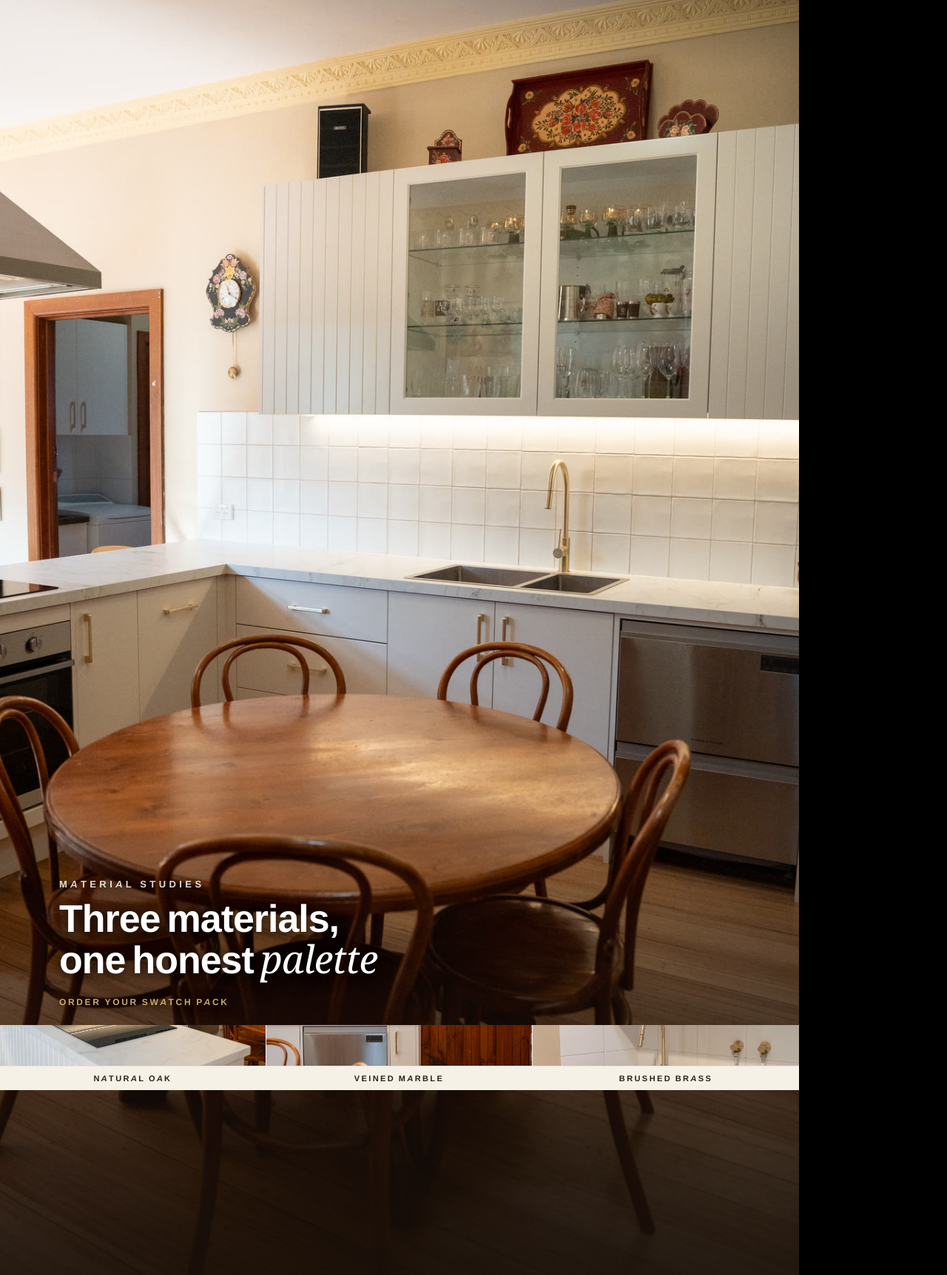
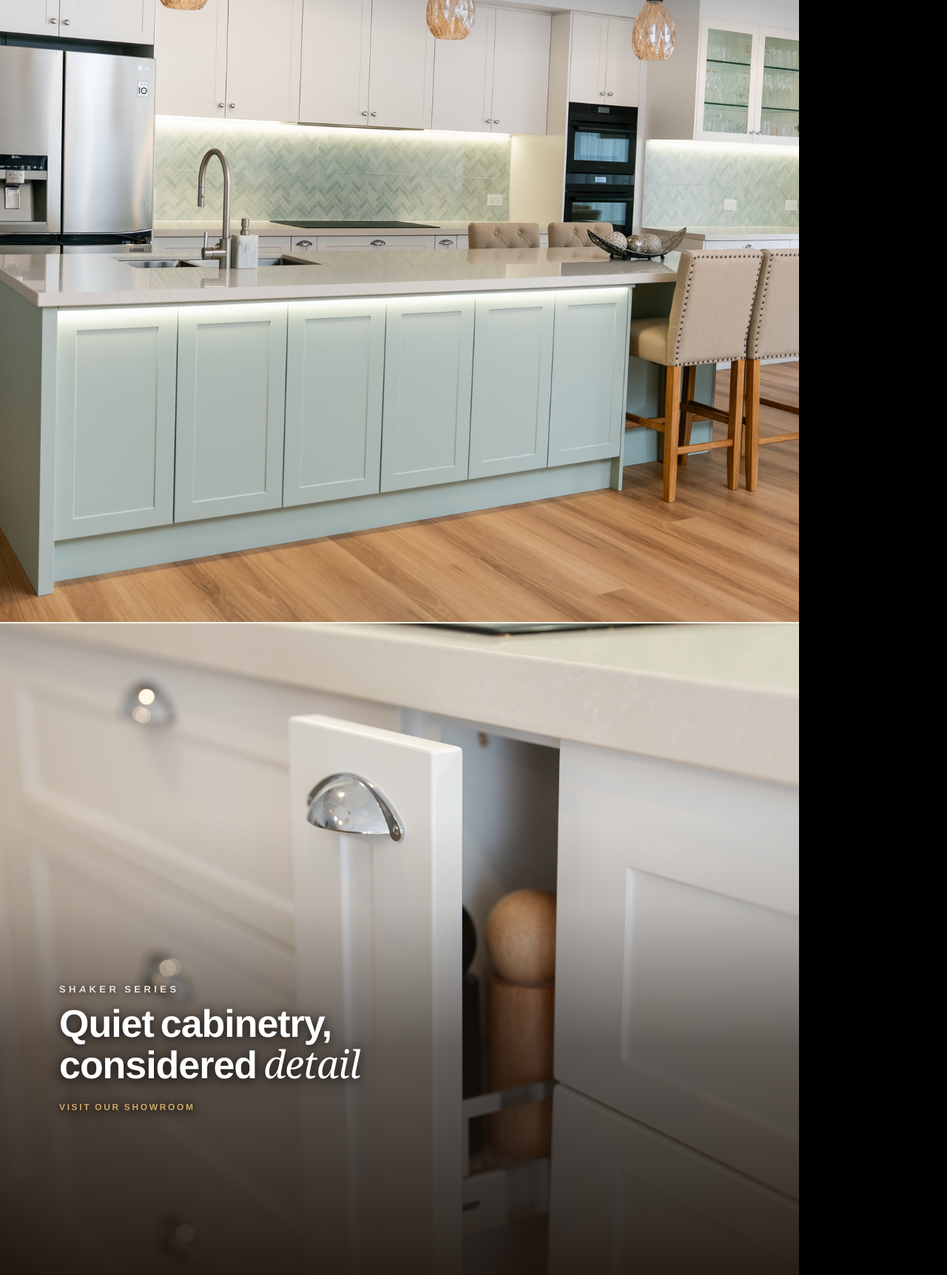
Before and after one commit to janithush/dk-pipeline, a website: page compositions/2026-10-24/batch-01/story-02.html in a window 1280 px wide. Shown: the part 196-1920 px from the top of the page at 74% size. Drawn offline with Linux system fonts and the light colour scheme.

Commit message:
feat(layout): implement stacked architectural duo 54/46 and author pilot story-02 (P2.2)

```diff
--- a/compositions/2026-10-24/batch-01/story-02.html
+++ b/compositions/2026-10-24/batch-01/story-02.html
@@ -9,45 +9,37 @@
 <body>
   <main id="root" data-composition-id="dk-story-02" data-duration="0.033" data-no-timeline
         data-width="1080" data-height="1920">
-    <!-- P2.1 PILOT — PALETTE SWATCH STRIP family (closed-set declared village).
-         Full-bleed mono hero (geometry untouched) + edge-to-edge 88px material
-         rail at --swatch-bottom 250px (belt-top touch); copy platform uplifted
-         to --copy-bottom-variant 362px. The rail is a LAYOUT SURFACE — no
-         plates, no shields, no floating chips (§F.2/§H.9). -->
-    <article class="frame layout--swatch-strip" data-layout-family="swatch-strip"
-             aria-label="Bright timber and marble kitchen in soft daylight with an edge-to-edge material palette rail of natural oak, veined marble and brushed brass chips">
-      <figure class="photo photo--full scrim--warm">
-        <img src="../../../assets/raw/optimized/DSC09644_RZ-Studios.jpg" alt="Bright kitchen interior with warm timber cabinetry, marble benchtop detail and brass fittings in soft daylight">
-        <span class="scrim scrim--top scrim--top--deep" aria-hidden="true"></span>
-        <span class="scrim scrim--bottom" aria-hidden="true"></span>
+    <!-- P2.2 PILOT — STACKED ARCHITECTURAL DUO 54/46 (replaces the rejected
+         swatch-strip pilot; blueprint §G.8.1). TOP pane 54% = WIDE_HERO (full
+         sage-shaker room context); BOTTOM pane 46% = DETAIL_MACRO over the
+         native bottom scrim. 2px bone hairline gutter between panes; copy at
+         the UNCHANGED --copy-bottom 220px pin. No plates, no shields, no
+         floating boxes (§F.2/§H.9). -->
+    <article class="frame layout--duo-stacked" data-layout-family="duo-54-46"
+             aria-label="Stacked architectural duo: a wide view of a sage-green shaker kitchen above a close-up of its chrome cup handles and spice pull-out">
+      <!-- Top pane (54%): WIDE_HERO — hosts the brand knockout (top-right). -->
+      <figure class="photo photo--pane photo--pane--top scrim--warm">
+        <img src="../../../assets/raw/optimized/DSC00689-RZ-Studios.jpg" alt="Wide view of a sage-green shaker kitchen with white wall cabinetry, a green herringbone glass splashback, pendant lights and a timber floor">
+        <span class="scrim scrim--top" aria-hidden="true"></span>
       </figure>
 
-      <header class="bar-top bar-top--white">
+      <!-- Bottom pane (46%): DETAIL_MACRO — hosts the copy platform. -->
+      <figure class="photo photo--pane photo--pane--bottom scrim--warm">
+        <img src="../../../assets/raw/optimized/DSC00803-RZ-Studios.jpg" alt="Close-up of chrome cup handles on sage shaker drawers with an open spice pull-out and a timber pepper mill">
+        <!-- Declared copy-platform polarity partner (P2.2): deepened ramp for
+             the WHITE copy stack on this bright macro pane (pane-scoped). -->
+        <span class="scrim scrim--bottom scrim--bottom--deep" aria-hidden="true"></span>
+      </figure>
+
+      <header class="bar-top bar-top--ink">
         <img src="../../../assets/logos/logo.svg" alt="Direct Kitchens" class="dk-brand-logo">
         <p class="brand">Direct Kitchens</p>
       </header>
 
-      <!-- Material palette rail: 3 equal cells; texture tile + flush integral
-           bone label segment (solid-tile band role — ink-on-bone ≈13:1). -->
-      <aside class="swatch-strip" aria-label="Material palette">
-        <figure class="swatch-cell">
-          <img class="swatch-tile swatch-tile--floor" src="../../../assets/raw/optimized/DSC09622_RZ-Studios.jpg" alt="">
-          <figcaption class="swatch-label">Natural Oak</figcaption>
-        </figure>
-        <figure class="swatch-cell">
-          <img class="swatch-tile swatch-tile--stone" src="../../../assets/raw/optimized/DSC09594_RZ-Studios.jpg" alt="">
-          <figcaption class="swatch-label">Veined Marble</figcaption>
-        </figure>
-        <figure class="swatch-cell">
-          <img class="swatch-tile swatch-tile--fixture" src="../../../assets/raw/optimized/DSC09961_RZ-Studios.jpg" alt="">
-          <figcaption class="swatch-label">Brushed Brass</figcaption>
-        </figure>
-      </aside>
-
       <section class="copy copy--bottom-left">
-        <p class="t-eyebrow">Material Studies</p>
-        <h1 class="t-display">Three materials,<br>one honest <span class="serif-accent">palette</span></h1>
-        <p class="cta">Order your swatch pack</p>
+        <p class="t-eyebrow">Shaker Series</p>
+        <h1 class="t-display">Quiet cabinetry,<br>considered <span class="serif-accent">detail</span></h1>
+        <p class="cta">Visit our showroom</p>
       </section>
     </article>
   </main>
--- a/shared/story-system.css
+++ b/shared/story-system.css
@@ -33,20 +33,16 @@
      its --shield-pad-* geometry properties were removed. Legibility is
      governed exclusively by the full-bleed edge-to-edge scrim gradients. */
 
-  /* ── layout-family tokens (Phase 2 — P2.0 declared defaults) ───────
-     Family-scoped geometry scraped by scripts/photo-fit.js (GEO). DORMANT
-     defaults: no rule references these yet — they are declared here ONLY
-     to feed the anti-drift scraper. Changing one still requires a full
-     preflight re-run (header contract above). Values are the feasibility
-     audit's safe-zone derivation (blueprint §F.2 family notes):
-       swatch strip: bottom edge touches the 250px platform belt top
-                     (1920 − 250 = 1670); strip top y = 1582; copy clears
-                     the strip top by the engine 24px gap → 250+88+24.   */
-  --swatch-bottom: 250px;        /* chip strip bottom inset (belt-top touch) */
-  --swatch-strip-h: 88px;        /* chip strip height                        */
-  --swatch-label-h: 33px;        /* flush integral label segment of a cell   */
-  --copy-bottom-variant: 362px;  /* copy pin for strip families (250+88+24)  */
-  --duo-split: 54%;              /* Architectural Duo top-pane share         */
+  /* ── layout-family tokens (Phase 2 — P2.2 stacked duo) ──────────────
+     Family-scoped geometry scraped by scripts/photo-fit.js (GEO). Values are
+     the engine declaration of the stacked 54/46 duo (blueprint §G.8.1):
+     1037 + 2 + 881 = 1920. The P2.1 swatch-strip tokens were RETIRED with
+     the family (decommissioned 2026-10-26 — thin-slit geometry + macro
+     fidelity rejected); --copy-bottom stays the mono/copy pin for BOTH
+     families (duo copy obeys the same 220px pin).                         */
+  --duo-top-h: 1037px;           /* top hero pane height (54% of 1920)       */
+  --duo-bottom-h: 881px;         /* bottom detail pane height (46%)          */
+  --duo-gutter: 2px;             /* hairline bone separator between panes    */
 }
 
 /* RESET & ROOT CANVAS */
@@ -202,6 +198,15 @@ body {
 .scrim--charcoal .scrim--bottom {
   background: linear-gradient(0deg, rgba(12, 12, 14, 0.85) 0%, rgba(12, 12, 14, 0.48) 50%, rgba(12, 12, 14, 0) 100%) !important;
 }
+/* Declared copy-platform polarity partner (P2.2, mirrors the 2026-10-25
+   top-pool partner): `--bottom--deep` deepens the bottom ramp for WHITE
+   copy stacks on BRIGHT detail panes (the duo's macro corner) — the same
+   opt-in rung doctrine, pane-scoped, zero effect on mono posts. Dominates
+   the bare ramp at every stop (never dimmer), so a healed post never
+   loses contrast it had. Values stay LITERAL rgba (photo-fit scrapes). */
+.scrim--charcoal .scrim--bottom--deep {
+  background: linear-gradient(0deg, rgba(12, 12, 14, 0.92) 0%, rgba(12, 12, 14, 0.62) 50%, rgba(12, 12, 14, 0.15) 80%, rgba(12, 12, 14, 0) 100%) !important;
+}
 
 /* Scrim Theme: Warm Amber — deepened warm bottom ramp; the top band pair
    (bare = airy pool / --deep = deep pool) mirrors the charcoal theme above. */
@@ -213,6 +218,9 @@ body {
 }
 .scrim--warm .scrim--bottom {
   background: linear-gradient(0deg, rgba(24, 16, 10, 0.85) 0%, rgba(24, 16, 10, 0.52) 50%, rgba(24, 16, 10, 0) 100%) !important;
+}
+.scrim--warm .scrim--bottom--deep {
+  background: linear-gradient(0deg, rgba(24, 16, 10, 0.92) 0%, rgba(24, 16, 10, 0.62) 50%, rgba(24, 16, 10, 0.15) 80%, rgba(24, 16, 10, 0) 100%) !important;
 }
 
 /* Scrim Theme: Warm Greige (2026-10-24) — warm stone undertone ramp, tint
@@ -228,6 +236,9 @@ body {
 }
 .scrim--greige .scrim--bottom {
   background: linear-gradient(0deg, rgba(58, 50, 42, 0.85) 0%, rgba(58, 50, 42, 0.52) 50%, rgba(58, 50, 42, 0) 100%) !important;
+}
+.scrim--greige .scrim--bottom--deep {
+  background: linear-gradient(0deg, rgba(58, 50, 42, 0.92) 0%, rgba(58, 50, 42, 0.62) 50%, rgba(58, 50, 42, 0.15) 80%, rgba(58, 50, 42, 0) 100%) !important;
 }
 
 /* CINEMATIC TEXT SHADOWS — multi-layered typography depth.
@@ -353,97 +364,59 @@ body {
    ─────────────────────────────────────────────────────────────────────── */
 
 /* ═══════════════════════════════════════════════════════════════════════
-   LAYOUT FAMILIES — PHASE 2 (P2.1: PALETTE SWATCH STRIP)
-   Full-bleed mono hero (every mono rule above untouched) + an edge-to-edge
-   material chip rail. The rail is a LAYOUT SURFACE of the composition grid
-   — flush edge-to-edge, hairline separators, zero radius, no padding plate
-   — NOT a floating box over the photograph (the §F.2/§H.9 ban targets
-   localized patches OVER the photo interior; this rail REPLACES the photo
-   edge as the bottom of the layout). Each cell's micro-label sits on a
-   FLUSH INTEGRAL bone segment spanning the cell's full bottom edge —
-   part of the cell, never a floating chip. Legibility of the micro-label
-   is the invariant ink-on-bone pair (≈13:1, WCAG AAA); the hero copy
-   still rides the full-bleed bottom scrim, uplifted to
-   --copy-bottom-variant (362px = 250 belt-clear + 88 strip + 24 gap) to
-   clear the strip with the engine's copy gap. All geometry lives in the
-   ENGINE GEOMETRY CONTRACT custom properties above; scripts/photo-fit.js
-   scrapes every number (anti-drift, §H.9 #2).
+   LAYOUT FAMILIES — PHASE 2 (P2.2: STACKED ARCHITECTURAL DUO 54/46)
+   Two stacked panes: TOP 54% = WIDE_HERO (full room context, hosts the
+   brand knockout), BOTTOM 46% = DETAIL_MACRO (hosts the copy platform over
+   the native bottom ramp). The 2px gutter exposes the family's bone ground
+   — a pure hairline separator: zero content, zero text, not a divider
+   card, not a plate (§F.2/§H.9 ban intact). Copy obeys the UNCHANGED mono
+   pin (--copy-bottom: 220px); the locked color hierarchy is untouched —
+   .copy--ink and the brand-polarity ladder remain the only contrast rungs.
+   Geometry: engine contract vars above (--duo-top-h 1037 / --duo-bottom-h
+   881 / --duo-gutter 2) — scripts/photo-fit.js scrapes every number and
+   routes band pixels by pane rect (anti-drift, §H.9 #2).
+   The P2.1 swatch-strip family was DECOMMISSIONED (2026-10-26); its CSS
+   was removed with it (blueprint §G.8.1). The family-agnostic chip-label
+   solid-tile band role stays in the engine (photo-fit SOLID_BG, dormant).
    ═══════════════════════════════════════════════════════════════════════ */
 
-/* Copy platform uplift — rides the SAME full-bleed bottom scrim, 142px
-   higher than the mono pin, so copy never overlaps the material rail. */
-.layout--swatch-strip .copy {
-  bottom: var(--copy-bottom-variant) !important;
+/* Family ground: the only pixels that show it are the 2px gutter rows —
+   a bone hairline between the panes. */
+.layout--duo-stacked {
+  background: var(--bone, #F6F1E7) !important;
 }
 
-/* Material rail — edge-to-edge, 3 equal cells (photo-fit derives the 360px
-   cell width as CANVAS_W/3; the grid below is the engine declaration). */
-.swatch-strip {
+/* Pane containers — absolute stack inside the .frame positioning root. */
+.layout--duo-stacked .photo--pane {
   position: absolute !important;
   left: 0 !important;
-  right: 0 !important;
-  bottom: var(--swatch-bottom) !important;     /* 250px — belt-top touch   */
-  height: var(--swatch-strip-h) !important;    /* 88px                     */
-  display: grid !important;
-  grid-template-columns: repeat(3, 1fr) !important;
-  z-index: 9 !important;                       /* above scrims (2), below copy/bar (10) */
+  width: 1080px !important;
+  overflow: hidden !important;
+  background: var(--bone, #F6F1E7) !important;
 }
 
-.swatch-cell {
-  position: relative !important;
-  display: flex !important;
-  flex-direction: column !important;
-  overflow: hidden !important;
-  background: var(--bone, #F6F1E7) !important; /* declared tile ground     */
-  border-right: 1px solid rgba(246, 241, 231, 0.35) !important;  /* hairline separator */
+/* Top hero pane (54%): canvas-coincident top edge — the brand knockout
+   rides its top-right corner and the calibrated radial pool + declared
+   deep/airy partner apply unchanged. */
+.layout--duo-stacked .photo--pane--top {
+  top: 0 !important;
+  height: var(--duo-top-h) !important;
 }
 
-.swatch-cell:last-child {
-  border-right: 0 !important;
+/* Bottom detail pane (46%): its bottom-anchored 620px ramp is canvas-
+   coincident (pane top 1039 + local band 261 = 1300) — the mono scrim
+   math transfers without recalibration. Copy platform rides unchanged. */
+.layout--duo-stacked .photo--pane--bottom {
+  top: calc(var(--duo-top-h) + var(--duo-gutter)) !important;
+  height: var(--duo-bottom-h) !important;
 }
 
-/* Cropped texture tile — object-fit: cover of a real material photograph,
-   declared per-post via <img class="swatch-tile"> (the ONLY per-post
-   family markup; no inline styles, per §F.2). */
-.swatch-tile {
+/* Pane imagery — object-fit: cover within the pane box (the model's
+   sampleRect maps exactly this crop). */
+.layout--duo-stacked .photo--pane img {
   position: absolute !important;
   inset: 0 !important;
   width: 100% !important;
   height: 100% !important;
   object-fit: cover !important;
 }
-
-/* Flush integral micro-label — a 33px bone segment across the FULL width
-   of its cell's bottom edge (no radius, no shadow, no padding plate, no
-   floating). Ink caps on the invariant bone ground: checked by photo-fit's
-   `chip-label` solid-tile band role against SOLID_BG.bone. */
-.swatch-label {
-  position: absolute !important;
-  left: 0 !important;
-  right: 0 !important;
-  bottom: 0 !important;
-  height: var(--swatch-label-h) !important;    /* 33px — scraped segment   */
-  display: flex !important;
-  align-items: center !important;
-  justify-content: center !important;
-  background: var(--bone, #F6F1E7) !important; /* SOLID_BG.bone by scrape  */
-  font-family: var(--sans) !important;
-  font-size: 11px !important;
-  font-weight: 600 !important;
-  letter-spacing: 0.22em !important;
-  text-transform: uppercase !important;
-  color: var(--espresso-900, #2A211A) !important;
-  line-height: 1 !important;
-  border-top: 1px solid rgba(42, 33, 26, 0.08) !important;
-  z-index: 2 !important;   /* above the texture tile inside the cell */
-}
-
-/* Crop-anchor utilities (ENGINE-DECLARED, family-scoped — same contract as
-   the copy variants, never per-post CSS). A texture tile shows only a thin
-   ~23%-height cover band of its source photograph; these declared anchors
-   steer the band to the slice that carries the named material. photo-fit
-   does not model tile interiors (the labelled surface is the solid bone
-   segment above the tile; the tile carries no text). */
-.swatch-tile--floor   { object-position: 50% 80% !important; }   /* oak — floorboards / timber grain   */
-.swatch-tile--stone   { object-position: 50% 70% !important; }   /* marble — benchtop / waterfall face */
-.swatch-tile--fixture { object-position: 35% 50% !important; }   /* brass — tapware / fittings         */
```
Also changed, not shown: compositions/2026-10-24/batch-01/batch-manifest.json (+1 -1 lines), scripts/photo-fit.js (+100 -93 lines).
